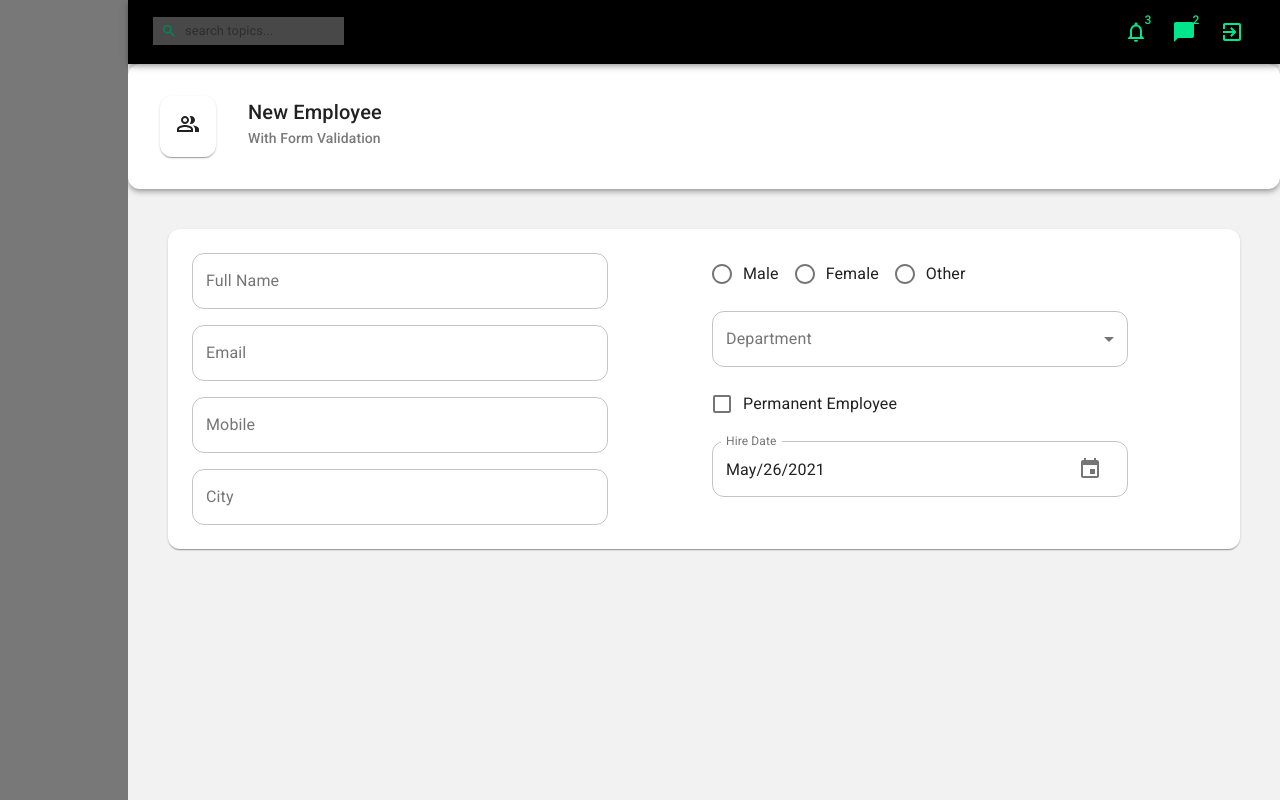
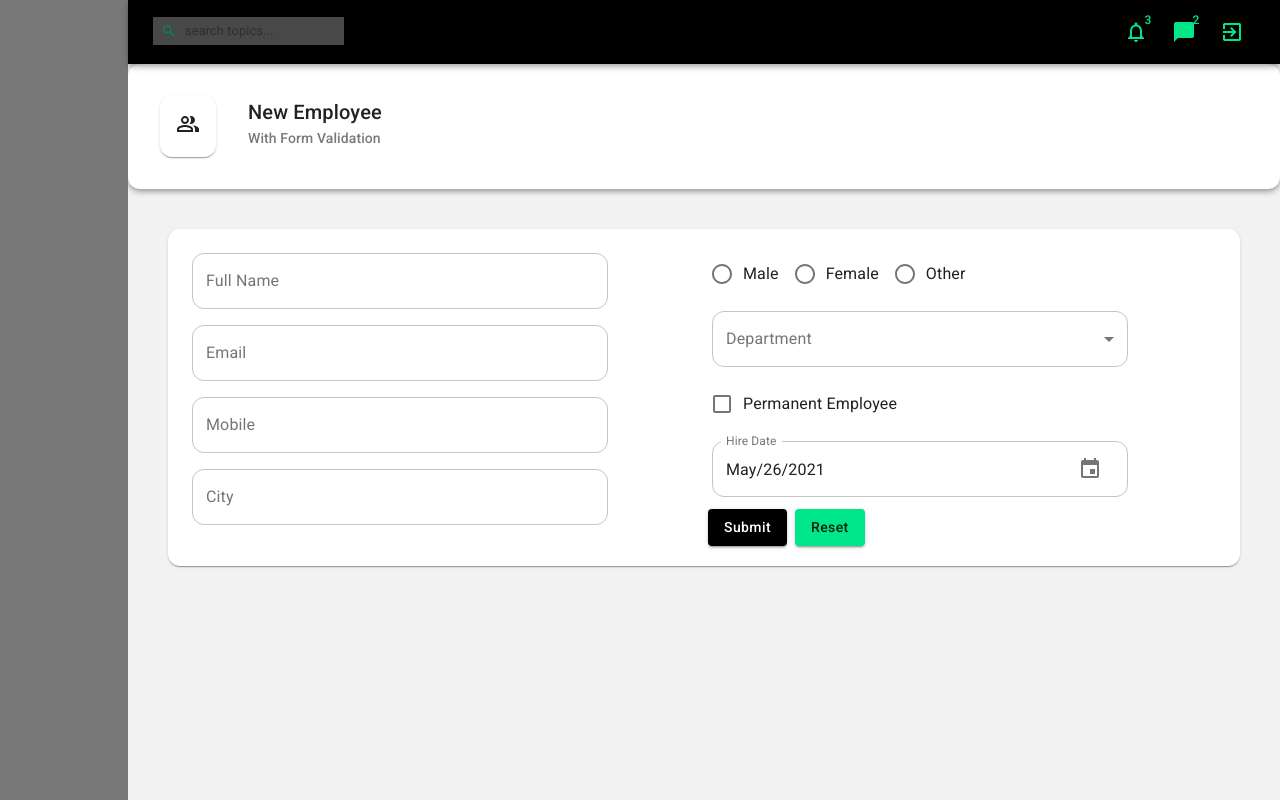
Before and after one commit to AmarnathN/material-ui-react, a React (Create React App) app: page / in a window 1280 px wide. Built offline with nearby package versions, Linux system fonts and the light colour scheme.

Commit message:
Added Submit and Reste Buttons

```diff
--- /dev/null
+++ b/src/components/controls/Button.js
@@ -0,0 +1,33 @@
+import { Button as MuiButton, makeStyles } from "@material-ui/core";
+import React from "react";
+
+const useStyles = makeStyles((theme) => ({
+  root: {
+    margin: theme.spacing(0.5),
+  },
+  label: {
+    textTransform: "none",
+  },
+  shape: {
+    borderRadius: "4px",
+  },
+}));
+const Button = (props) => {
+  const classes = useStyles();
+  const { text, size, color, variant, onClick, ...other } = props;
+  return (
+    <MuiButton
+      className={classes.shape}
+      classes={{ root: classes.root, label: classes.label }}
+      variant={variant || "contained"}
+      size={size || "small"}
+      color={color || "primary"}
+      onClick={onClick}
+      {...other}
+    >
+      {text}
+    </MuiButton>
+  );
+};
+
+export default Button;
--- a/src/components/controls/MyControls.js
+++ b/src/components/controls/MyControls.js
@@ -3,9 +3,11 @@
 import Select from "../../components/controls/Select";
 import Checkbox from "../../components/controls/Checkbox";
 import DatePicker from "../../components/controls/DatePicker";
+import Button from "../../components/controls/Button";
 import { useForm, Form } from "./useForm";
 
 export const MyControls = {
+  Button,
   Input,
   RadioGroup,
   Form,
--- a/src/pages/employee/EmployeeForm.js
+++ b/src/pages/employee/EmployeeForm.js
@@ -44,6 +44,10 @@
           />
           <MyControls.Checkbox label="Permanent Employee" name="isPermanent" value={values.isPermanent} onChange={handleInputChange} />
           <MyControls.DatePicker label="Hire Date" name="hireDate" value={values.hireDate} onChange={handleInputChange} />
+          <div>
+            <MyControls.Button color="primary" size="medium" text="Submit" type="submit" />
+            <MyControls.Button color="secondary" size="medium" text="Reset" />
+          </div>
         </Grid>
       </Grid>
     </MyControls.Form>
```
